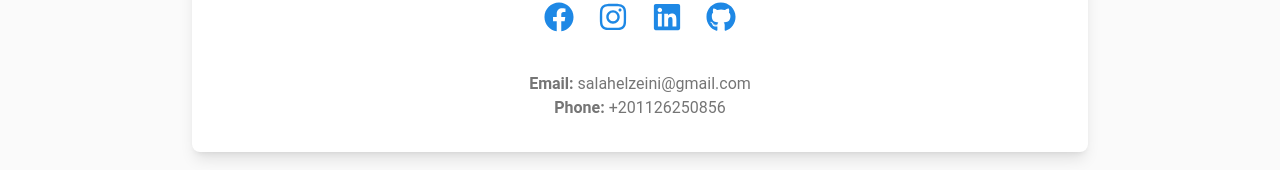
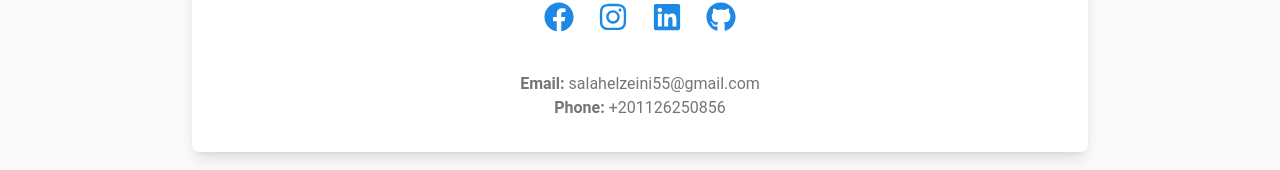
Before and after one commit to salahs20/My-Portfolio, a React (Vite) app: page /contactus in a window 1280 px wide. Shown: the part 707-877 px from the top of the page. Built offline with nearby package versions, Linux system fonts and the light colour scheme; the HTML template or start-up script is replaced by a standard one.

Commit message:
Update ContactUs.jsx

```diff
--- a/src/Component/Pages/ContactUs.jsx
+++ b/src/Component/Pages/ContactUs.jsx
@@ -138,7 +138,7 @@ const ContactUs = () => {
 
         <div className="mt-10 text-center">
           <p className="text-gray-600">
-            <strong>Email:</strong> salahelzeini@gmail.com <br />
+            <strong>Email:</strong> salahelzeini55@gmail.com <br />
             <strong>Phone:</strong> +201126250856
           </p>
         </div>
```
